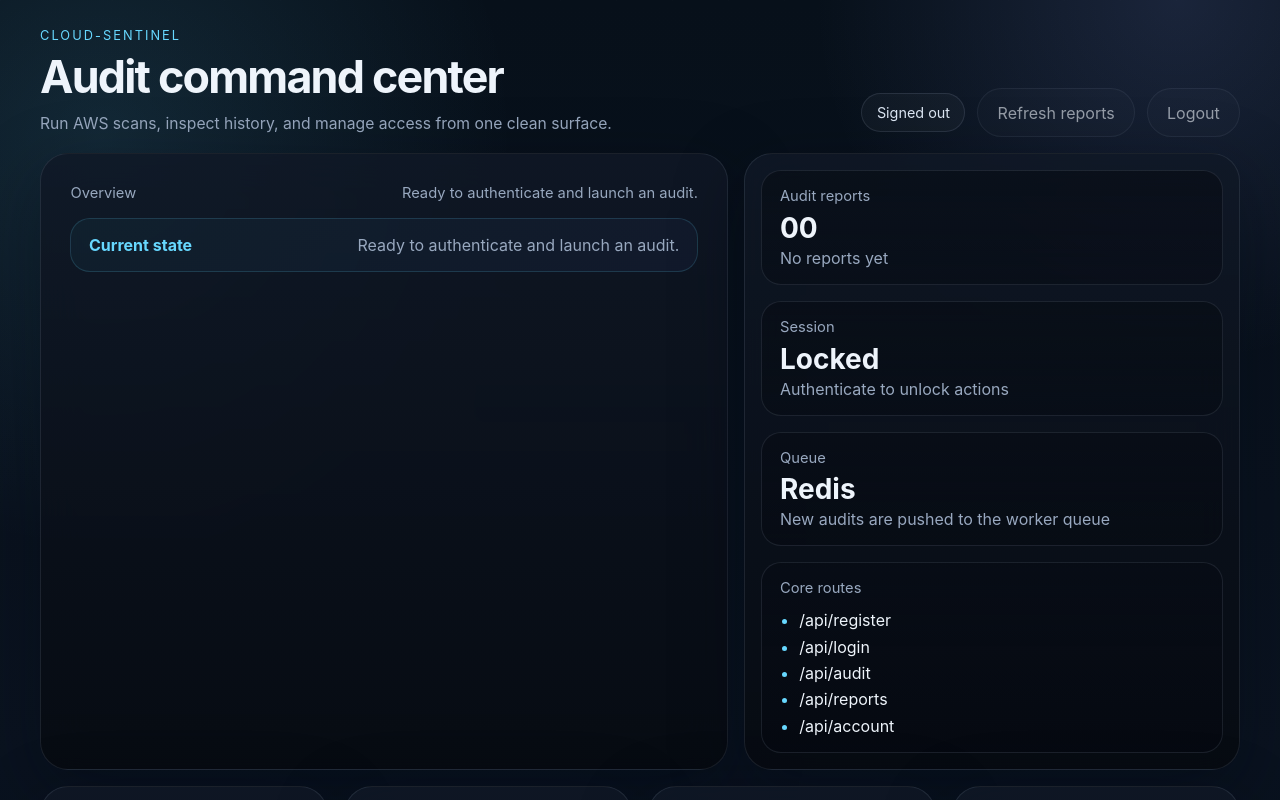
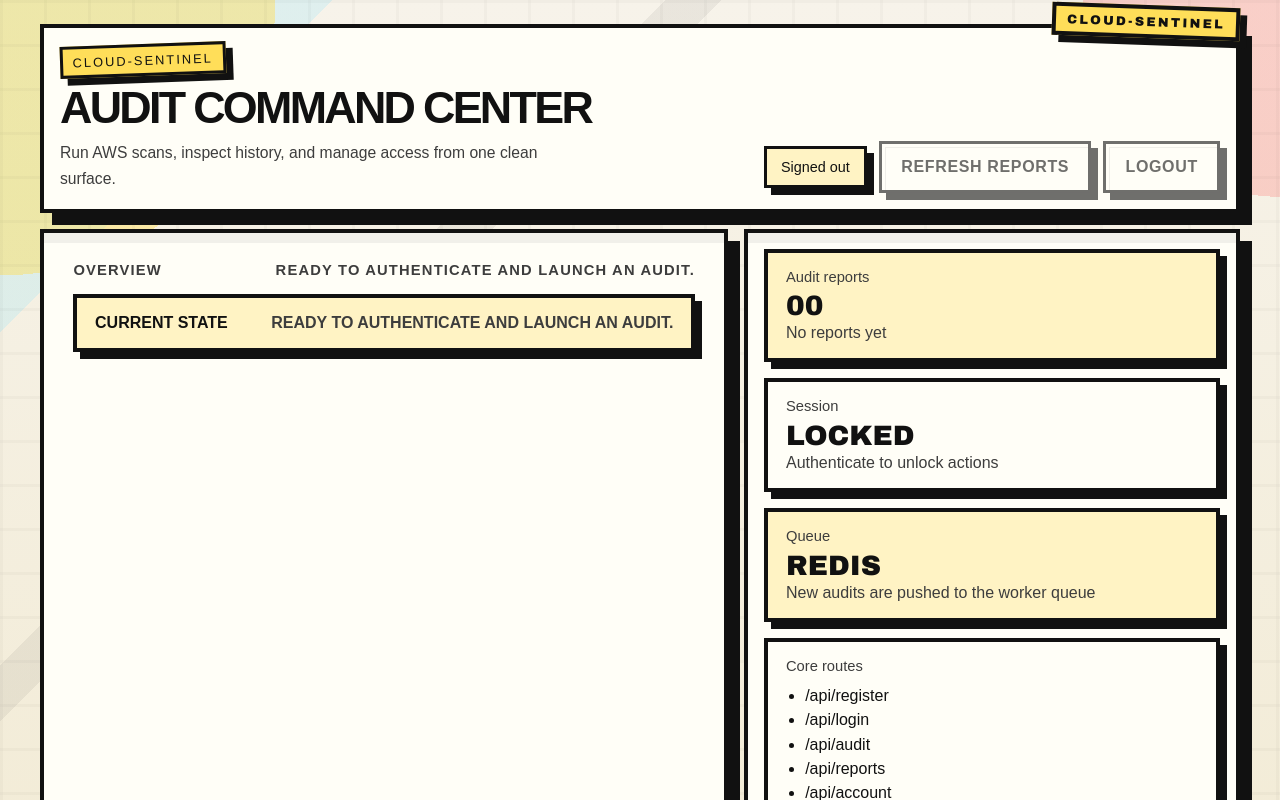
Before and after one commit to SwapnajXD/Cloud-Sentinel, a Next.js app in the folder dashboard/: page / in a window 1280 px wide. Shown: the top 800 px of the page. Built offline with nearby package versions, Linux system fonts and the light colour scheme.

Commit message:
style: update global styles for improved aesthetics and consistency

```diff
--- a/dashboard/app/globals.css
+++ b/dashboard/app/globals.css
@@ -1,22 +1,24 @@
 :root {
-  --bg: #081017;
-  --bg-soft: #101a29;
-  --panel: rgba(13, 21, 32, 0.78);
-  --panel-strong: rgba(18, 28, 42, 0.96);
-  --line: rgba(170, 185, 210, 0.14);
-  --text: #eef4fb;
-  --muted: #98a8bf;
-  --accent: #67d8ff;
-  --accent-2: #8ea1ff;
-  --success: #53d99d;
-  --danger: #ff6f88;
-  --warning: #efc86b;
-  --shadow: 0 22px 70px rgba(2, 7, 19, 0.36);
-  --radius-xl: 28px;
-  --radius-lg: 20px;
-  --radius-md: 14px;
-  --font-display: Inter, 'Segoe UI', system-ui, sans-serif;
-  --font-body: Inter, 'Segoe UI', system-ui, sans-serif;
+  --bg: #f7f3ea;
+  --bg-soft: #fff7d6;
+  --panel: #fffef7;
+  --panel-strong: #fff3c4;
+  --line: #111111;
+  --text: #111111;
+  --muted: #3d3d3d;
+  --accent: #ffde59;
+  --accent-2: #7ee0ff;
+  --success: #7ed957;
+  --danger: #ff5d5d;
+  --warning: #ffb84d;
+  --shadow: 12px 12px 0 #111111;
+  --shadow-soft: 7px 7px 0 #111111;
+  --shadow-tight: 4px 4px 0 #111111;
+  --radius-xl: 0;
+  --radius-lg: 0;
+  --radius-md: 0;
+  --font-display: 'Arial Black', Impact, Haettenschweiler, 'Arial Narrow Bold', sans-serif;
+  --font-body: Arial, Helvetica, sans-serif;
 }
 
 * {
@@ -32,11 +34,12 @@ body {
   min-height: 100vh;
   overflow-x: hidden;
   background:
-    radial-gradient(circle at 8% 10%, rgba(103, 216, 255, 0.12), transparent 24%),
-    radial-gradient(circle at 92% 0%, rgba(142, 161, 255, 0.14), transparent 20%),
-    linear-gradient(180deg, #07101a 0%, #0a1320 55%, #060c14 100%);
+    radial-gradient(circle at top left, rgba(255, 222, 89, 0.46) 0 14%, transparent 14% 30%),
+    radial-gradient(circle at top right, rgba(255, 93, 93, 0.24) 0 10%, transparent 10% 24%),
+    linear-gradient(135deg, rgba(126, 224, 255, 0.2) 0 12%, transparent 12% 24%, rgba(17, 17, 17, 0.06) 24% 26%, transparent 26% 100%),
+    linear-gradient(180deg, #f7f3ea 0%, #efe6c8 100%);
   color: var(--text);
-  font-family: var(--font-body), 'Segoe UI', sans-serif;
+  font-family: var(--font-body);
   position: relative;
 }
 
@@ -45,12 +48,11 @@ body::before {
   position: fixed;
   inset: 0;
   pointer-events: none;
-  opacity: 0.35;
+  opacity: 0.12;
   background-image:
-    linear-gradient(rgba(255, 255, 255, 0.02) 1px, transparent 1px),
-    linear-gradient(90deg, rgba(255, 255, 255, 0.02) 1px, transparent 1px);
-  background-size: 56px 56px;
-  mask-image: linear-gradient(to bottom, rgba(0, 0, 0, 0.9), transparent 95%);
+    linear-gradient(rgba(17, 17, 17, 0.2) 3px, transparent 3px),
+    linear-gradient(90deg, rgba(17, 17, 17, 0.2) 3px, transparent 3px);
+  background-size: 44px 44px;
 }
 
 a {
@@ -68,8 +70,8 @@ select {
 input,
 textarea {
   width: 100%;
-  border: 1px solid rgba(170, 185, 210, 0.14);
-  background: rgba(4, 10, 18, 0.82);
+  border: 3px solid var(--line);
+  background: #fffef7;
   color: var(--text);
   border-radius: var(--radius-md);
   padding: 0.95rem 1rem;
@@ -83,9 +85,9 @@ textarea {
 
 input:focus,
 textarea:focus {
-  border-color: rgba(103, 216, 255, 0.62);
-  background: rgba(8, 15, 28, 0.95);
-  box-shadow: 0 0 0 4px rgba(103, 216, 255, 0.08);
+  border-color: var(--line);
+  background: #fff;
+  box-shadow: 6px 6px 0 #111111;
 }
 
 button {
@@ -93,13 +95,30 @@ button {
 }
 
 ::selection {
-  background: rgba(121, 226, 255, 0.28);
+  background: rgba(255, 222, 89, 0.85);
 }
 
 .shell {
   width: min(1200px, calc(100vw - 1.25rem));
   margin: 0 auto;
   padding: 1.5rem 0 4rem;
+  position: relative;
+}
+
+.shell::before {
+  content: 'Cloud-Sentinel';
+  position: absolute;
+  top: 0.3rem;
+  right: 0;
+  transform: rotate(2deg);
+  background: var(--accent);
+  border: 4px solid var(--line);
+  box-shadow: var(--shadow-soft);
+  padding: 0.35rem 0.7rem;
+  font-family: var(--font-display);
+  font-size: 0.8rem;
+  letter-spacing: 0.18em;
+  text-transform: uppercase;
 }
 
 .topbar {
@@ -108,12 +127,17 @@ button {
   justify-content: space-between;
   gap: 1rem;
   margin-bottom: 1rem;
+  padding: 1rem;
+  border: 4px solid var(--line);
+  background: #fffef7;
+  box-shadow: var(--shadow);
 }
 
 .brand-block h1 {
   margin: 0.35rem 0 0;
   font-size: clamp(1.8rem, 3.5vw, 2.8rem);
-  letter-spacing: -0.04em;
+  letter-spacing: -0.06em;
+  text-transform: uppercase;
 }
 
 .brand-block p {
@@ -136,21 +160,23 @@ button {
   align-items: center;
   gap: 0.5rem;
   padding: 0.65rem 0.9rem;
-  border-radius: 999px;
-  border: 1px solid var(--line);
-  background: rgba(255, 255, 255, 0.03);
+  border-radius: 0;
+  border: 3px solid var(--line);
+  background: #fffef7;
   color: var(--muted);
   font-size: 0.9rem;
+  box-shadow: var(--shadow-soft);
 }
 
 .session-pill.live {
-  color: #dffbf0;
-  border-color: rgba(83, 217, 157, 0.28);
-  background: rgba(83, 217, 157, 0.08);
+  color: #111111;
+  border-color: var(--line);
+  background: #b7f397;
 }
 
 .session-pill.idle {
-  color: #dde7f4;
+  color: #111111;
+  background: #fff3c4;
 }
 
 .hero {
@@ -163,11 +189,21 @@ button {
 .hero-copy,
 .hero-panel,
 .card {
-  background: linear-gradient(180deg, rgba(16, 24, 38, 0.84), rgba(7, 11, 18, 0.95));
-  border: 1px solid rgba(170, 185, 210, 0.12);
+  background: var(--panel);
+  border: 4px solid var(--line);
   border-radius: var(--radius-xl);
   box-shadow: var(--shadow);
-  backdrop-filter: blur(20px);
+  position: relative;
+}
+
+.hero-copy::before,
+.hero-panel::before,
+.card::before {
+  content: '';
+  position: absolute;
+  inset: 0;
+  pointer-events: none;
+  border-top: 10px solid rgba(17, 17, 17, 0.06);
 }
 
 .hero-copy {
@@ -179,13 +215,19 @@ button {
 .hero-copy::after {
   content: '';
   position: absolute;
-  inset: auto -10% -60% auto;
-  width: 18rem;
-  height: 18rem;
-  border-radius: 50%;
-  background: radial-gradient(circle, rgba(103, 216, 255, 0.12), transparent 68%);
-  filter: blur(12px);
+  inset: auto -8% -45% auto;
+  width: 16rem;
+  height: 16rem;
+  background: repeating-linear-gradient(45deg, rgba(17, 17, 17, 0.08) 0 10px, rgba(17, 17, 17, 0.02) 10px 20px);
+  border: 4px solid var(--line);
+  box-shadow: 6px 6px 0 rgba(17, 17, 17, 0.12);
   pointer-events: none;
+  z-index: 0;
+}
+
+.hero-copy > * {
+  position: relative;
+  z-index: 1;
 }
 
 .hero-panel {
@@ -201,7 +243,12 @@ button {
   font-size: 0.8rem;
   letter-spacing: 0.16em;
   text-transform: uppercase;
-  color: var(--accent);
+  color: #111111;
+  background: var(--accent);
+  border: 3px solid var(--line);
+  padding: 0.35rem 0.6rem;
+  box-shadow: var(--shadow-soft);
+  transform: rotate(-2deg);
 }
 
 .hero h1,
@@ -211,6 +258,21 @@ button {
   font-family: var(--font-display), 'Trebuchet MS', sans-serif;
   line-height: 1.02;
   letter-spacing: -0.04em;
+  text-transform: uppercase;
+}
+
+.hero h1 {
+  font-size: clamp(2.2rem, 5vw, 4rem);
+  max-width: 12ch;
+}
+
+.section-header h2,
+.card h2 {
+  display: inline-block;
+  background: #fff3c4;
+  border: 3px solid var(--line);
+  padding: 0.25rem 0.5rem;
+  box-shadow: var(--shadow-tight);
 }
 
 .hero-copy > p,
@@ -229,6 +291,9 @@ button {
   margin-bottom: 1rem;
   color: var(--muted);
   font-size: 0.92rem;
+  text-transform: uppercase;
+  font-weight: 700;
+  letter-spacing: 0.08em;
 }
 
 .hero-actions,
@@ -252,16 +317,18 @@ button {
 .status-bar {
   margin-top: 1rem;
   padding: 1rem 1.1rem;
-  border-radius: var(--radius-lg);
-  background:
-    linear-gradient(135deg, rgba(103, 216, 255, 0.08), rgba(142, 161, 255, 0.08)),
-    rgba(2, 7, 14, 0.4);
-  border: 1px solid rgba(103, 216, 255, 0.16);
+  border-radius: 0;
+  background: #fff3c4;
+  border: 4px solid var(--line);
+  box-shadow: var(--shadow-soft);
   flex-wrap: wrap;
+  text-transform: uppercase;
+  font-weight: 700;
 }
 
 .status-bar strong {
-  color: var(--accent);
+  color: #111111;
+  text-transform: uppercase;
 }
 
 .status-bar span,
@@ -274,23 +341,36 @@ button {
 .alert {
   margin-top: 1rem;
   padding: 1rem 1.1rem;
-  border-radius: var(--radius-md);
-  border: 1px solid transparent;
+  border-radius: 0;
+  border: 3px solid var(--line);
+  box-shadow: var(--shadow-soft);
 }
 
 .alert.error {
-  border-color: rgba(255, 111, 136, 0.34);
-  background: rgba(255, 111, 136, 0.09);
+  border-color: var(--line);
+  background: #ff9b9b;
 }
 
 .stat-card,
 .mini-card,
 .report-item,
 .empty-state {
-  border-radius: var(--radius-lg);
-  border: 1px solid rgba(170, 185, 210, 0.12);
-  background: linear-gradient(180deg, rgba(7, 12, 20, 0.6), rgba(4, 8, 15, 0.38));
+  border-radius: 0;
+  border: 4px solid var(--line);
+  background: #fffef7;
   padding: 1rem 1.1rem;
+  box-shadow: var(--shadow-soft);
+}
+
+.stat-card:nth-child(odd),
+.mini-card:nth-child(odd),
+.report-item:nth-child(odd) {
+  background: #fff3c4;
+}
+
+.stat-card:nth-child(even),
+.report-item:nth-child(even) {
+  background: #fffef7;
 }
 
 .stat-card p,
@@ -304,6 +384,7 @@ button {
   margin: 0.35rem 0 0.2rem;
   font-size: 1.75rem;
   font-family: var(--font-display), 'Trebuchet MS', sans-serif;
+  text-transform: uppercase;
 }
 
 .stat-card span {
@@ -319,7 +400,7 @@ button {
 }
 
 .mini-card li::marker {
-  color: var(--accent);
+  color: #111111;
 }
 
 .grid {
@@ -367,7 +448,7 @@ button {
   content: '';
   position: absolute;
   inset: 0;
-  background: linear-gradient(120deg, rgba(115, 231, 255, 0.04), transparent 40%);
+  background: repeating-linear-gradient(135deg, rgba(17, 17, 17, 0.03) 0 12px, transparent 12px 24px);
   pointer-events: none;
 }
 
@@ -376,7 +457,7 @@ button {
   white-space: pre-wrap;
   word-break: break-word;
   font-size: 0.88rem;
-  color: #d8e8f9;
+  color: #111111;
   line-height: 1.55;
 }
 
@@ -395,37 +476,54 @@ button {
 .secondary,
 .ghost,
 .danger {
-  border: 0;
-  border-radius: 999px;
+  border: 3px solid var(--line);
+  border-radius: 0;
   padding: 0.85rem 1.2rem;
-  transition: transform 180ms ease, box-shadow 180ms ease, opacity 180ms ease, filter 180ms ease;
+  transition: transform 120ms ease, box-shadow 120ms ease, opacity 120ms ease, filter 120ms ease;
+  box-shadow: var(--shadow-soft);
+  text-transform: uppercase;
+  font-weight: 800;
+  letter-spacing: 0.04em;
+  position: relative;
+  isolation: isolate;
+}
+
+.primary::after,
+.secondary::after,
+.ghost::after,
+.danger::after {
+  content: '';
+  position: absolute;
+  inset: 0;
+  border: 1px solid rgba(17, 17, 17, 0.1);
+  transform: translate(3px, 3px);
+  z-index: -1;
 }
 
 .primary {
-  background: linear-gradient(135deg, var(--accent), #edfaff);
-  color: #04111a;
-  box-shadow: 0 14px 34px rgba(103, 216, 255, 0.22);
+  background: var(--accent);
+  color: #111111;
 }
 
 .secondary {
-  background: linear-gradient(135deg, var(--accent-2), #d0caff);
-  color: #0a1020;
+  background: var(--accent-2);
+  color: #111111;
 }
 
 .ghost {
-  background: rgba(255, 255, 255, 0.03);
+  background: #fffef7;
   color: var(--text);
-  border: 1px solid var(--line);
 }
 
 .danger {
-  background: linear-gradient(135deg, #ff7e97, #ff5b74);
-  color: white;
+  background: var(--danger);
+  color: #111111;
 }
 
 button:hover:not(:disabled) {
-  transform: translateY(-2px);
-  filter: brightness(1.05);
+  transform: translate(-3px, -3px) rotate(-0.25deg);
+  box-shadow: 14px 14px 0 #111111;
+  filter: brightness(1.02);
 }
 
 button:disabled {
@@ -460,13 +558,20 @@ button:disabled {
 @media (max-width: 640px) {
   .shell {
     width: min(100vw - 0.75rem, 1200px);
-    padding-top: 0.75rem;
+    padding-top: 1.6rem;
+  }
+
+  .shell::before {
+    right: 0.35rem;
+    top: 0.1rem;
+    transform: rotate(0deg);
   }
 
   .hero-copy,
   .card,
-  .hero-panel {
-    border-radius: 18px;
+  .hero-panel,
+  .topbar {
+    border-radius: 0;
     padding: 1rem;
   }
 
```
